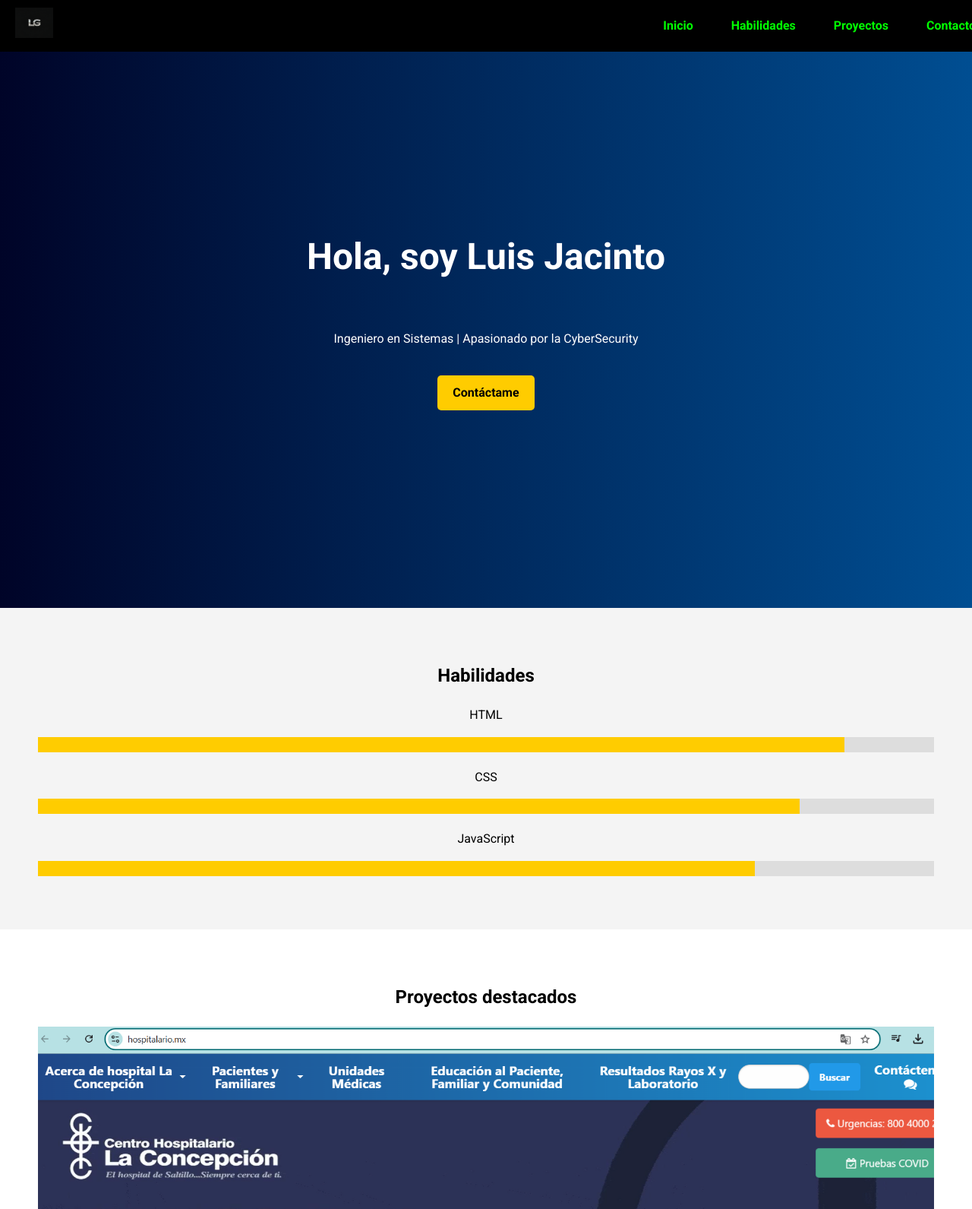
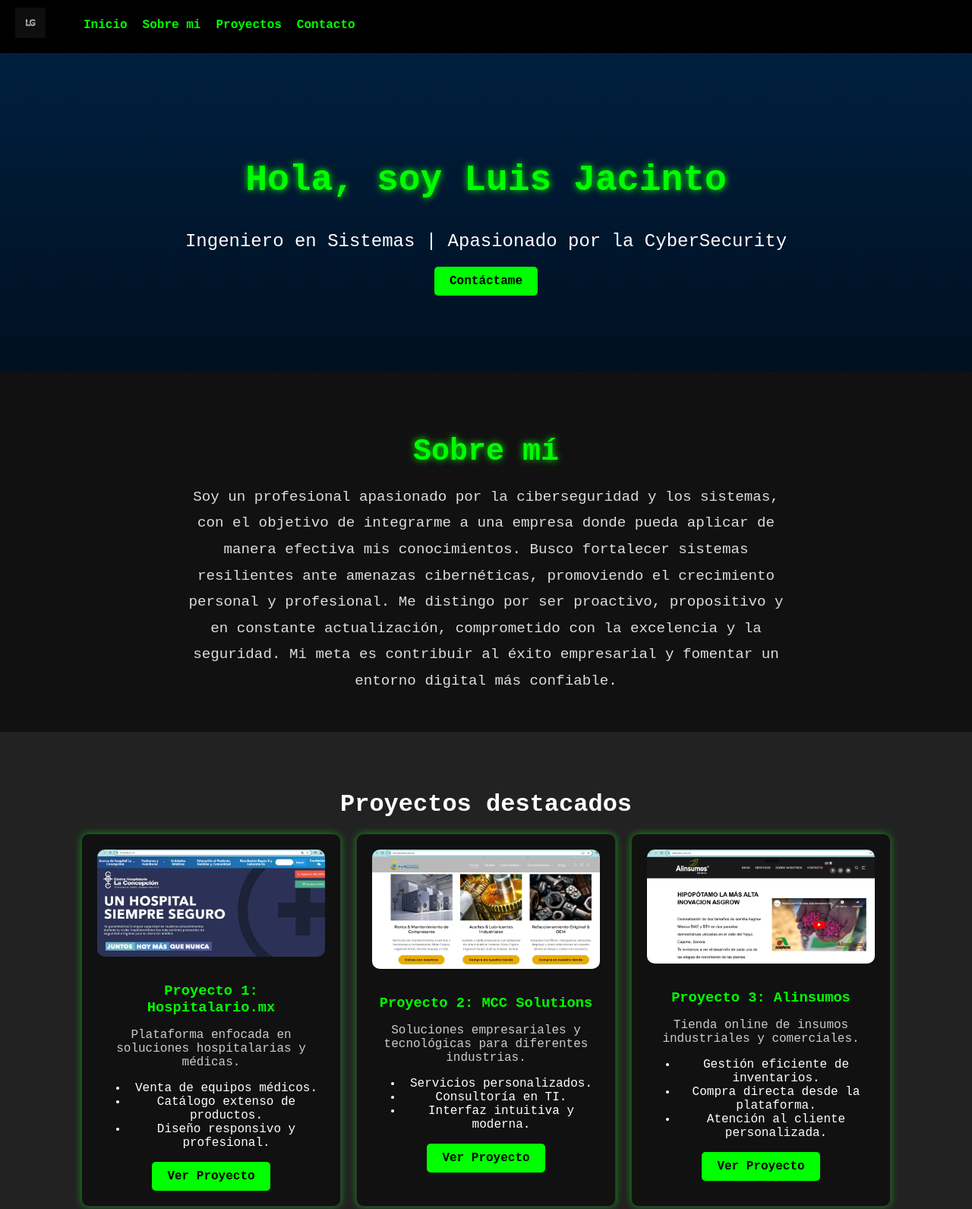
Before and after one commit to liebre34/portafolioHACKING, a plain HTML site: page portfolio.html in a window 1280 px wide. Shown: the top 1591 px of the page at 76% size. Drawn offline with Linux system fonts and the light colour scheme.

Commit message:
Actualización de enlaces y corrección de barra de navegación

```diff
--- a/portfolio.html
+++ b/portfolio.html
@@ -15,10 +15,12 @@
     </div>
     <ul>
         <li><a href="#hero">Inicio</a></li>
-            <li><a href="#habilidades">Habilidades</a></li>
+        <li><a href="#sobre-mi">Sobre mi</a></li>
         <li><a href="#proyectos">Proyectos</a></li>
         <li><a href="#contacto">Contacto</a></li>
     </ul>
+</nav>
+
     </nav>
 
     <!-- Hero Section -->
@@ -28,23 +30,20 @@
         <a href="#contacto" class="btn">Contáctame</a>
     </section>
 
-    <!-- Habilidades -->
-    <section id="habilidades">
-        <h2>Habilidades</h2>
-        <div class="skill-bars">
-            <div class="skill">
-                <p>HTML</p>
-                <div class="bar"><span style="width: 90%;"></span></div>
-            </div>
-            <div class="skill">
-                <p>CSS</p>
-                <div class="bar"><span style="width: 85%;"></span></div>
-            </div>
-            <div class="skill">
-                <p>JavaScript</p>
-                <div class="bar"><span style="width: 80%;"></span></div>
-            </div>
-        </div>
+     <!-- Sobre mí -->
+
+     <section id="sobre-mi">
+        <h2>Sobre mí</h2>
+        <p>
+            Soy un profesional apasionado por la ciberseguridad y los sistemas,
+            con el objetivo de integrarme a una empresa donde pueda aplicar de
+            manera efectiva mis conocimientos. Busco fortalecer sistemas
+            resilientes ante amenazas cibernéticas, promoviendo el crecimiento
+            personal y profesional. Me distingo por ser proactivo, propositivo y en
+            constante actualización, comprometido con la excelencia y la
+            seguridad. Mi meta es contribuir al éxito empresarial y fomentar un
+            entorno digital más confiable.
+        </p>
     </section>
 
     <!-- Proyectos -->
--- a/styles/portfolio.css
+++ b/styles/portfolio.css
@@ -1,239 +1,286 @@
-/* Estilo general */
+/* General */
 body {
     margin: 0;
-    font-family: 'Roboto', sans-serif;
-    line-height: 1.6;
-    scroll-behavior: smooth;
+    padding: 0;
+    font-family: 'Courier New', monospace;
+    color: #00ff00;
+    background-color: #000;
+    margin-top: 70px;
 }
 
-/* Estilo general del navbar */
+/* Animaciones generales */
+@keyframes fadeIn {
+    from {
+        opacity: 0;
+        transform: translateY(-20px);
+    }
+    to {
+        opacity: 1;
+        transform: translateY(0);
+    }
+}
+
+@keyframes zoomIn {
+    from {
+        transform: scale(0.8);
+    }
+    to {
+        transform: scale(1);
+    }
+}
+
 #navbar {
     display: flex;
-    justify-content: space-between; /* Espaciado entre el logo y el menú */
-    align-items: center; /* Centrado vertical */
+    justify-content: flex-start; /* Alinea el menú y el logo a la izquierda */
+    align-items: center;
+    background-color: #000;
     padding: 10px 20px;
-    background: rgba(0, 0, 0, 0.8); /* Fondo del navbar */
-    flex-wrap: wrap; /* Permite ajustar los elementos si no caben */
-    overflow: hidden; /* Evita que los elementos se salgan del contenedor */
-}
-
-/* Estilo del logo */
-.logo img {
-    width: 50px; /* Tamaño ajustado del logo */
-    height: auto;
-    display: inline-block;
-}
-
-/* Estilo del menú */
-#navbar ul {
-    list-style: none;
-    display: flex;
-    gap: 20px; /* Espaciado entre los elementos del menú */
-    margin: 0;
-    padding: 0;
-    flex-wrap: wrap; /* Permite ajustar los elementos del menú en varias filas */
-}
-
-#navbar a {
-    color: #fff;
-    text-decoration: none;
-    font-size: 1em;
-    transition: color 0.3s;
-    white-space: nowrap; /* Evita que el texto del menú se divida en varias líneas */
-}
-
-#navbar a:hover {
-    color: #ffcc00;
-}
-
-/* Media query para pantallas pequeñas */
-@media (max-width: 768px) {
-    #navbar {
-        flex-direction: column; /* Cambia a columna en pantallas pequeñas */
-        align-items: center; /* Centra los elementos */
+    position: fixed;
+    top: 0;
+    width: 100%;
+    z-index: 1000;
+    box-shadow: 0 2px 5px rgba(0, 0, 0, 0.5);
+    animation: fadeIn 1s ease;
+    gap: 30px; /* Espaciado entre el logo y las opciones del menú */
 }
 
 #navbar ul {
-        flex-direction: column; /* Coloca las opciones del menú en columna */
-        gap: 10px; /* Ajusta el espaciado */
-        text-align: center;
+    display: flex;
+    list-style: none;
+    gap: 20px; /* Espaciado uniforme entre las opciones */
+    margin: 0;
+    padding: 0;
 }
 
-    #navbar a {
-        font-size: 0.9em; /* Reduce ligeramente el tamaño del texto */
+#navbar ul li {
+    margin: 0;
 }
 
-    .logo img {
-        width: 40px; /* Reduce el tamaño del logo en pantallas pequeñas */
-    }
+#navbar ul li a {
+    text-decoration: none;
+    color: #00ff00;
+    font-weight: bold;
+    font-size: 16px;
+    transition: color 0.3s ease-in-out;
 }
 
+#navbar ul li a:hover {
+    color: #ffffff;
+    text-shadow: 0px 0px 10px #00ff00;
+}
+
+/* Logo */
+#navbar .logo {
+    margin-right: 20px; /* Espaciado entre el logo y el menú */
+}
+
+#navbar .logo img {
+    height: 40px;
+    max-width: 80px;
+    transition: transform 0.3s ease;
+}
+
+#navbar .logo img:hover {
+    transform: scale(1.1); /* Efecto hover */
+}
+
+/* Hero Section */
 #hero {
-    height: 100vh;
-    background: linear-gradient(to right, #000428, #004e92);
-    color: #fff;
-    display: flex;
-    flex-direction: column;
-    justify-content: center;
-    align-items: center;
     text-align: center;
-    padding: 0 20px;
+    padding: 100px 20px;
+    background: linear-gradient(to bottom, #001f3f, #001020);
+    animation: fadeIn 1.5s ease;
 }
 
 #hero h1 {
     font-size: 3em;
+    color: #00ff00;
+    animation: zoomIn 1s ease;
+    text-shadow: 0px 0px 10px #00ff00;
+}
+
+#hero p {
+    font-size: 1.5em;
+    color: #ffffff;
+    margin: 20px 0;
 }
 
 #hero .btn {
-    background: #ffcc00;
+    display: inline-block;
+    padding: 10px 20px;
+    background-color: #00ff00;
     color: #000;
-    padding: 10px 20px;
+    text-decoration: none;
+    font-weight: bold;
     border-radius: 5px;
-    text-decoration: none;
-    margin-top: 20px;
-    font-weight: bold;
-    transition: background 0.3s, color 0.3s;
+    transition: transform 0.3s ease, background-color 0.3s ease;
 }
 
 #hero .btn:hover {
-    background: #000;
-    color: #ffcc00;
+    background-color: #ffffff;
+    transform: scale(1.1);
 }
 
-/* Estilo de habilidades */
-#habilidades {
-    padding: 50px;
+/* Sobre mí */
+#sobre-mi {
+    padding: 50px 20px;
     text-align: center;
-    background: #f4f4f4;
+    background-color: #111;
+    color: #ffffff;
+    animation: fadeIn 1.5s ease;
 }
 
-.skill-bars .skill {
+#sobre-mi h2 {
+    font-size: 2.5em;
     margin-bottom: 20px;
+    color: #00ff00;
+    text-shadow: 0px 0px 10px #00ff00;
+    animation: zoomIn 1s ease;
 }
 
-.skill .bar {
-    background: #ddd;
-    height: 20px;
-    width: 100%;
-    position: relative;
-}
-
-.skill .bar span {
-    display: block;
-    height: 100%;
-    background: #ffcc00;
-    animation: grow 2s ease-in-out;
-}
-
-@keyframes grow {
-    from {
-        width: 0;
-    }
-    to {
-        width: 100%;
-    }
+#sobre-mi p {
+    font-size: 1.2em;
+    line-height: 1.8;
+    max-width: 800px;
+    margin: 0 auto;
+    color: #dddddd;
 }
 
 /* Proyectos */
 #proyectos {
-    padding: 50px;
+    padding: 50px 20px;
     text-align: center;
+    background-color: #222;
+    color: #fff;
+}
 
+#proyectos h2 {
+    font-size: 2em;
+    margin-bottom: 20px;
+    animation: fadeIn 1.5s ease;
+}
+
+.proyectos-container {
+    display: flex;
+    flex-wrap: wrap;
+    gap: 20px;
+    justify-content: center;
+}
+
+.proyecto {
+    background-color: #111;
+    border: 1px solid #333;
+    border-radius: 10px;
+    padding: 20px;
+    width: 300px;
+    text-align: center;
+    box-shadow: 0px 0px 10px rgba(0, 255, 0, 0.5);
+    transition: transform 0.3s ease;
+    animation: fadeIn 1.5s ease;
+}
+
+.proyecto:hover {
+    transform: scale(1.05);
+}
+
+.proyecto img {
+    max-width: 100%;
+    height: auto;
+    border-radius: 10px;
+    margin-bottom: 10px;
+    transition: transform 0.3s ease;
+}
+
+.proyecto img:hover {
+    transform: scale(1.1);
+}
+
+.proyecto h3 {
+    color: #00ff00;
+    margin-bottom: 10px;
+}
+
+.proyecto p {
+    color: #ccc;
+}
+
+/* Botones de proyectos */
+.proyecto .btn {
+    display: inline-block;
+    padding: 10px 20px;
+    background-color: #00ff00;
+    color: #000;
+    text-decoration: none;
+    font-weight: bold;
+    border-radius: 5px;
+    transition: transform 0.3s ease, background-color 0.3s ease;
+}
+
+.proyecto .btn:hover {
+    background-color: #ffffff;
+    transform: scale(1.1);
 }
 
 /* Contacto */
 #contacto {
-    max-width: 400px;
-    margin: 0 auto;
+    padding: 50px 20px;
+    text-align: center;
+    background-color: #000;
+    color: #fff;
+    animation: fadeIn 1.5s ease;
+}
+
+#contacto h2 {
+    font-size: 2em;
+    margin-bottom: 20px;
+}
+
+#contacto .redes {
+    margin-bottom: 20px;
+}
+
+#contacto .redes a img {
+    height: 50px;
+    margin: 0 10px;
+    transition: transform 0.3s ease;
+}
+
+#contacto .redes a img:hover {
+    transform: scale(1.2);
+}
+
+#contacto form {
     display: flex;
     flex-direction: column;
-    gap: 15px; /* Espaciado uniforme */
-    align-items: center; /* Centrar elementos */
+    gap: 15px;
+    align-items: center;
+    max-width: 500px;
+    margin: 0 auto;
 }
 
-#contacto form input,
-#contacto form textarea {
-    width: 100%; /* Ajusta el ancho al formulario */
+#contacto input,
+#contacto textarea {
+    width: 100%;
     padding: 10px;
-    border: 1px solid #ccc;
+    border: 1px solid #333;
     border-radius: 5px;
-    font-size: 14px;
-    box-sizing: border-box; /* Evita que el padding afecte el tamaño */
+    background-color: #111;
+    color: #fff;
+    resize: none;
 }
 
-#contacto form textarea {
-    resize: none; /* Desactiva el cambio de tamaño manual */
-    height: 100px; /* Tamaño más proporcionado */
-}
-
-#contacto form button {
-    background: #ffcc00;
+#contacto button {
+    padding: 10px 20px;
+    background-color: #00ff00;
     color: #000;
-    padding: 10px 20px;
     border: none;
     border-radius: 5px;
     font-weight: bold;
     cursor: pointer;
-    transition: background 0.3s, color 0.3s;
+    transition: background-color 0.3s ease, transform 0.3s ease;
 }
 
-#contacto form button:hover {
-    background: #000;
-    color: #ffcc00;
+#contacto button:hover {
+    background-color: #ffffff;
+    transform: scale(1.1);
 }
-
-.redes a img {
-    max-width: 50px; /* Tamaño máximo */
-    max-height: 50px; /* Tamaño máximo */
-    width: auto; /* Ajuste proporcional */
-    height: auto; /* Ajuste proporcional */
-    transition: transform 0.3s;
-    border-radius: 10%; /* Opcional: bordes redondeados */
-}
-
-.redes a img:hover {
-    transform: scale(1.2); /* Efecto de zoom */
-}
-/* Estilo para la barra de navegación */
-#navbar {
-    display: flex;
-    justify-content: space-between;
-    align-items: center;
-    background-color: #000; /* Fondo negro */
-    padding: 10px 20px; /* Espaciado interno */
-    position: fixed; /* Fija el menú en la parte superior */
-    top: 0;
-    width: 100%;
-    z-index: 1000; /* Asegura que el menú quede encima del contenido */
-}
-
-/* Estilo para la lista del menú */
-#navbar ul {
-    display: flex; /* Muestra los elementos en línea */
-    list-style: none; /* Quita los puntos de la lista */
-    margin: 0;
-    padding: 0;
-}
-
-/* Estilo para cada elemento del menú */
-#navbar ul li {
-    margin: 0 15px; /* Espaciado entre elementos */
-}
-
-/* Estilo para los enlaces del menú */
-#navbar ul li a {
-    text-decoration: none; /* Quita el subrayado */
-    color: #00ff00; /* Color verde neon */
-    font-weight: bold;
-    transition: color 0.3s; /* Animación de color */
-}
-
-/* Efecto hover */
-#navbar ul li a:hover {
-    color: #ffffff; /* Cambia el color a blanco al pasar el mouse */
-}
-
-/* Estilo para el logo */
-#navbar .logo img {
-    height: 40px; /* Ajusta el tamaño del logo */
-}
```
Also changed, not shown: habilidades.html (deleted, +0 -40 lines), sobremi.html (added, +14 -0 lines). Lines whose indentation alone changed are shown as unchanged.
